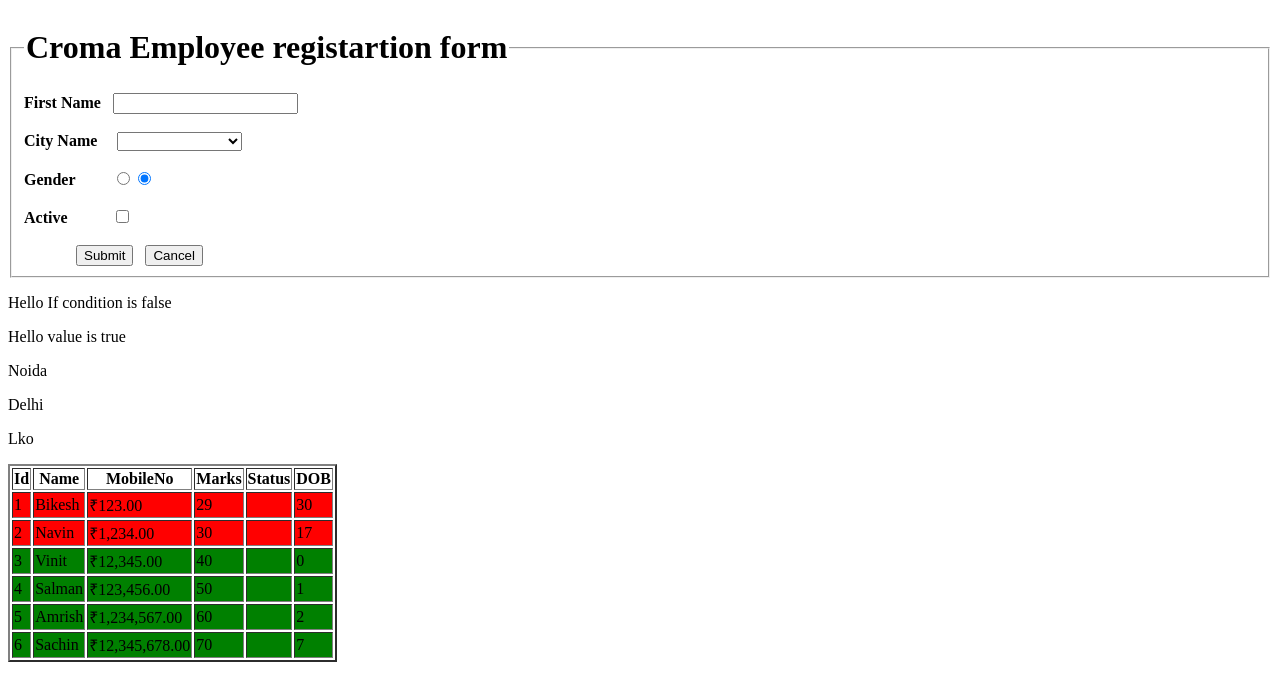
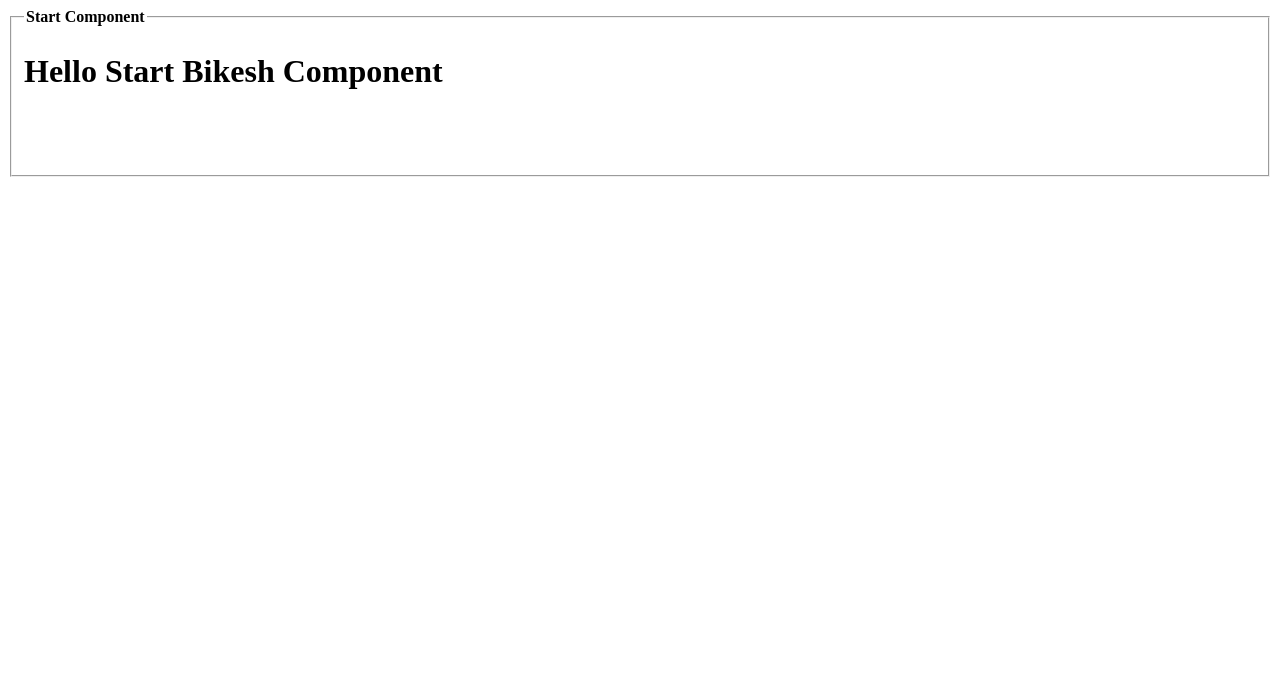
Before and after one commit to Bikeshs/CromaNgWDNovBatch, an Angular app: page / in a window 1280 px wide. Shown: the top 700 px of the page. Built offline with nearby package versions, Linux system fonts and the light colour scheme.

Commit message:
code commited for change detection component

```diff
--- /dev/null
+++ b/src/app/changedetection/child.component.html
@@ -0,0 +1,6 @@
+<fieldset>
+    <legend><b>Child Component</b></legend>
+    <h1>{{title}}</h1>
+
+    <br><br><br>
+</fieldset>
--- /dev/null
+++ b/src/app/changedetection/child.component.ts
@@ -0,0 +1,8 @@
+import { Component, Input, Output, EventEmitter } from "@angular/core";
+@Component({
+    selector: 'child',
+    templateUrl: './child.component.html'
+})
+export class ChildComponent {
+    title: 'Hello Child Component';
+}
--- /dev/null
+++ b/src/app/changedetection/parent.component.html
@@ -0,0 +1,6 @@
+<fieldset>
+    <legend><b>Parent Component</b></legend>
+    <h1>{{title}}</h1>
+
+    <br><br><br><br><br><br><br>
+</fieldset>
--- /dev/null
+++ b/src/app/changedetection/parent.component.ts
@@ -0,0 +1,8 @@
+import { Component } from "@angular/core";
+@Component({
+    selector: 'parent',
+    templateUrl: './parent.component.html'
+})
+export class ParentComponent {
+    title = 'Hello Parent Component';
+}
--- /dev/null
+++ b/src/app/changedetection/start.component.html
@@ -0,0 +1,6 @@
+<fieldset>
+    <legend><b>Start Component</b></legend>
+    <h1>Hello Start Bikesh Component</h1>
+
+    <br><br><br>
+</fieldset>
--- /dev/null
+++ b/src/app/changedetection/start.component.ts
@@ -0,0 +1,8 @@
+import { Component } from "@angular/core";
+@Component({
+    selector: 'start',
+    templateUrl: './start.component.html'
+})
+export class StartComponent {
+    title: 'Hello Start component';
+}
--- a/src/app/registration/registration.component.ts
+++ b/src/app/registration/registration.component.ts
@@ -23,7 +23,7 @@
             { stuId: 3, name: 'Vinit', mobileNo: '12345', marks: 40, status: '',DOB:'02/20/2018'  },
             { stuId: 4, name: 'Salman', mobileNo: '123456', marks: 50, status: '',DOB:'08/20/2017'  },
             { stuId: 5, name: 'Amrish', mobileNo: '1234567', marks: 60, status: '',DOB:'08/20/2016'  },
-            { stuId: 6, name: 'Sachin', mobileNo: '12345678', marks: 70, status: '',DOB:'08/20/2011'  },
+            { stuId: 6, name: 'Sachin kumar', mobileNo: '12345678', marks: 70, status: '',DOB:'08/20/2011'  },
         );
     }
     saveData(obj) {
--- a/src/index.html
+++ b/src/index.html
@@ -11,9 +11,7 @@
 </head>
 
 <body>
-  <!-- <app-root></app-root> -->
-  <!-- <other></other> -->
-  <emp-registration></emp-registration>
+  <start></start>
 </body>
 
 </html>
--- a/src/main.ts
+++ b/src/main.ts
@@ -5,10 +5,11 @@
 import { environment } from './environments/environment';
 import { OtherModule } from './app/othermodule/other.module';
 import { RegistrationModule } from './app/registration/registration.module';
+import { ChangeDetectionModule } from './app/changedetection/changedetection.module';
 
 if (environment.production) {
   enableProdMode();
 }
 
-platformBrowserDynamic().bootstrapModule(RegistrationModule)
+platformBrowserDynamic().bootstrapModule(ChangeDetectionModule)
   .catch(err => console.error(err));
```
Also changed, not shown: src/app/changedetection/changedetection.module.ts (added, +15 -0 lines).
